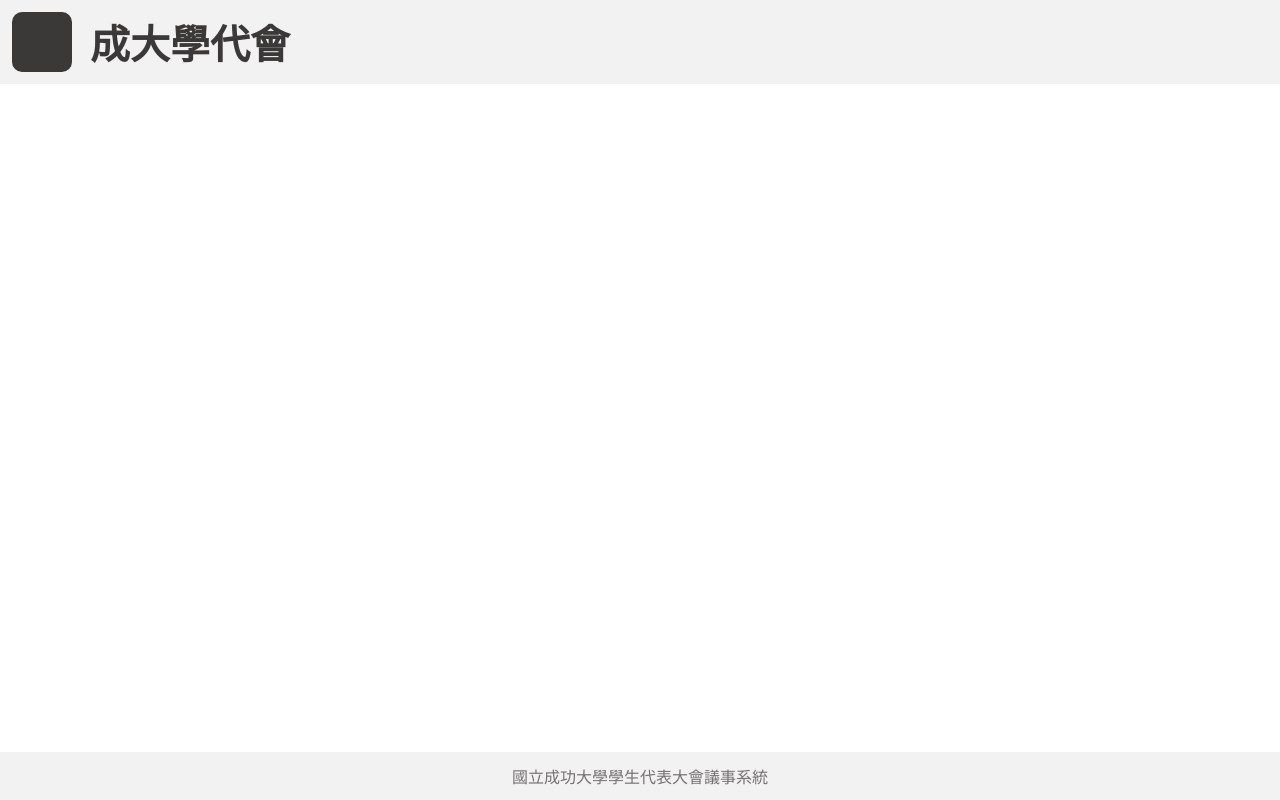
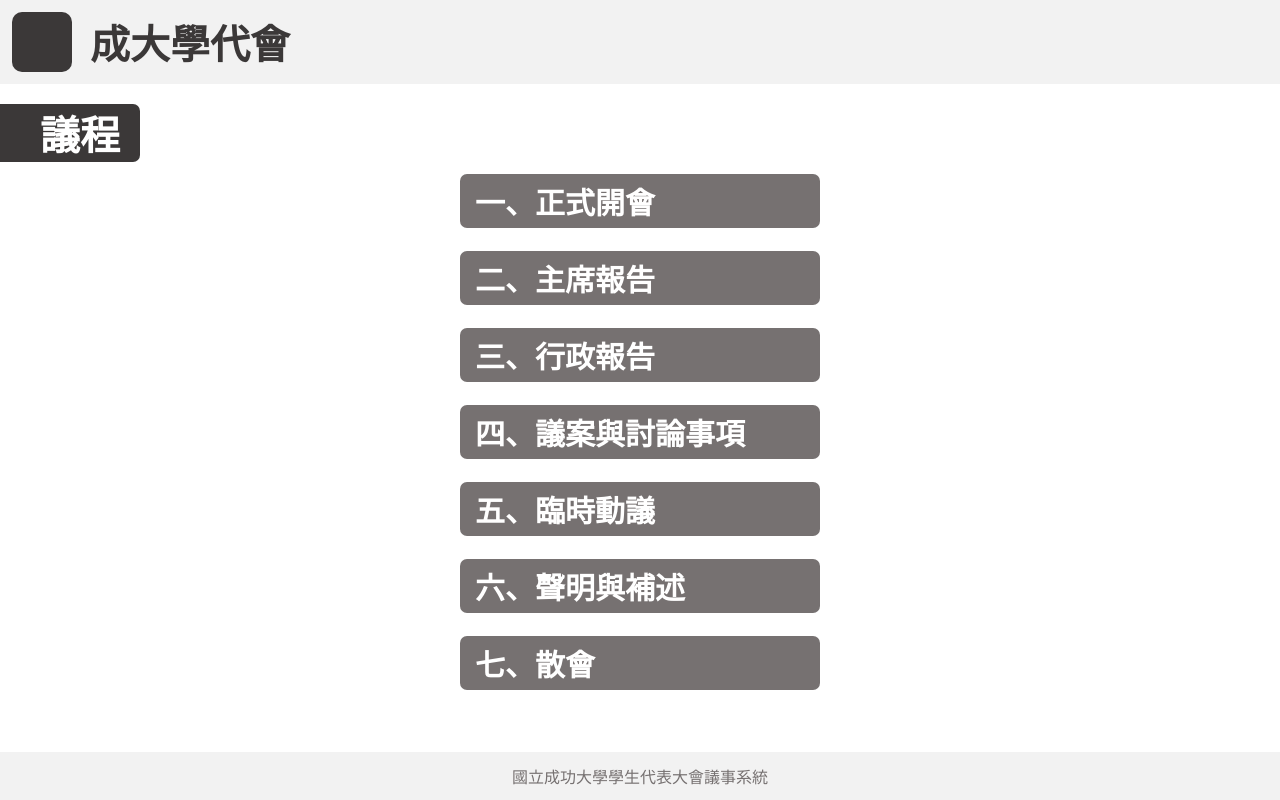
Before and after one commit to a86101102/Council, a Vue app: page /#/conference_schedule in a window 1280 px wide. Built offline with nearby package versions, Linux system fonts and the light colour scheme.

Commit message:
finish a part of ConferenceSchedule,edit some text_size variable

```diff
--- a/src/components/ErrorWindow.vue
+++ b/src/components/ErrorWindow.vue
@@ -1,5 +1,5 @@
 <template>
-  <div class="errorWindow container window">
+  <div class="error_window container window">
     <div class="error_container">
       <span class="error_block">錯 誤</span>
       <p class="error_message">會議簽到未開放/已過期</p>
--- a/src/components/LoginWindow.vue
+++ b/src/components/LoginWindow.vue
@@ -1,10 +1,10 @@
 <template>
-  <div class="loginWindow container window">
+  <div class="login_window container window">
     <div class="login_container">
       <div class="login_target">
         <div class="conference_item">
           <div class="item_block">
-            <h2 class="item_block__session">108學年度第一會期</h2>
+            <h3 class="item_block__session">108學年度第一會期</h3>
             <h2 class="item_block__name">第二次常會</h2>
             <div class="item_block__time">108.10.02 20:00 開放登入</div>
           </div>
--- a/src/layout/components/Navbar.vue
+++ b/src/layout/components/Navbar.vue
@@ -34,8 +34,8 @@ export default {
     border-radius: 10px;
   }
   h1.navbar__title{
-    font-size: $text_l;
-    font-weight: 700;
+    // font-size: $text_l;
+    // font-weight: 700;
     margin: 0;
     margin-left: 18px;
   }
--- a/src/router/index.js
+++ b/src/router/index.js
@@ -20,10 +20,15 @@ const routes = [
     // route level code-splitting
     // this generates a separate chunk (about.[hash].js) for this route
     // which is lazy-loaded when the route is visited.
-    component: () => import(/* webpackChunkName: "about" */ '../views/ConferenceChoose.vue'),
+    component: () => import(/* webpackChunkName: "ConferenceChoose" */ '../views/ConferenceChoose.vue'),
     meta:{
       title:'登入會議'
     }
+  },
+  {
+    path: '/conference_schedule',
+    name: 'conference_schedule',
+    component: () => import(/* webpackChunkName: "ConferenceSchedule" */ '../views/ConferenceSchedule.vue'),
   }
 ]
 
--- a/src/styles/_variables.scss
+++ b/src/styles/_variables.scss
@@ -7,7 +7,7 @@ $title2:#a6a6a6;    //議程中區塊              166, 166, 166
 $title3:#d0cece;    //議程小區塊              208, 206, 206
 $notes: #afabab;    //備註字體顏色            175, 171, 171
 //=====字的部分=====
-$text_l: 40px;  //ppt裡的大標
-$text_m: 30px;  //ppt裡的中標
-$text_s: 24px;  //ppt裡的小標
+$text_l: 40px;  //ppt裡的大標     24
+$text_m: 30px;  //ppt裡的中標     18
+$text_s: 24px;  //ppt裡的小標     14
 $text  : 16px;  //ppt裡10.5大小字體就當16px
--- a/src/styles/style.scss
+++ b/src/styles/style.scss
@@ -12,6 +12,19 @@ body{
 h1,h2,h3,h4,h5,h6{
   margin-top: 0;
   margin-bottom: 0.5rem;
+}
+
+h1{
+  font-size: $text_l; //ppt24
+  font-weight: 700;
+}
+h2{
+  font-size: 34px;    //ppt20
+  font-weight: 700;
+}
+h3{
+  font-size: $text_m; //ppt18
+  font-weight: 700;
 }
 
 p{
--- a/src/views/ConferenceChoose.vue
+++ b/src/views/ConferenceChoose.vue
@@ -5,7 +5,7 @@
     <div class="conference_list">
       <div class="conference_item">
         <div class="item_block">
-          <h2 class="item_block__session">108學年度第一會期</h2>
+          <h3 class="item_block__session">108學年度第一會期</h3>
           <h2 class="item_block__name">第一次財委會</h2>
           <div class="item_block__time">108.09.23 19:00 開放登入</div>
         </div>
@@ -13,7 +13,7 @@
       </div>
       <div class="conference_item">
         <div class="item_block">
-          <h2 class="item_block__session">108學年度第一會期</h2>
+          <h3 class="item_block__session">108學年度第一會期</h3>
           <h2 class="item_block__name">第二次常會</h2>
           <div class="item_block__time">108.10.02 20:00 開放登入</div>
         </div>
@@ -37,7 +37,7 @@ export default {
 <style lang="scss">
 .conference_choose{
   width: 100%;
-  flex-grow: 1;
+  // flex-grow: 1;
   &>p{
     color:#000;
     font-size: $text_s;
@@ -70,11 +70,11 @@ export default {
   color: #fff;
   padding: 10px;
   &__session{
-    font-size: $text_m;
+    // font-size: $text_m;
     margin-bottom: 0;
   }
   &__name{
-    font-size: 34px;
+    // font-size: 34px;
     letter-spacing:5px;
   }
   &__time{
--- /dev/null
+++ b/src/views/ConferenceSchedule.vue
@@ -0,0 +1,84 @@
+<template>
+  <div class="conference_schedule">
+    <div class="topic">議程</div>
+    <div class="schedule_list">
+      <div class="schedule_block">
+        <h3 class="schedule_block__title">一、正式開會</h3>
+      </div>
+      <div class="schedule_block">
+        <h3 class="schedule_block__title">二、主席報告</h3>
+      </div>
+      <div class="schedule_block">
+        <h3 class="schedule_block__title">三、行政報告</h3>
+      </div>
+      <div class="schedule_block">
+        <h3 class="schedule_block__title">四、議案與討論事項</h3>
+      </div>
+      <div class="schedule_block">
+        <h3 class="schedule_block__title">五、臨時動議</h3>
+      </div>
+      <div class="schedule_block">
+        <h3 class="schedule_block__title">六、聲明與補述</h3>
+      </div>
+      <div class="schedule_block">
+        <h3 class="schedule_block__title">七、散會</h3>
+      </div>
+    </div>
+  </div>
+</template>
+
+<script>
+export default {
+  name: 'ConferenceSchedule',
+  components: {
+    // LoginWindow,
+  }
+}
+</script>
+
+<style lang="scss" scoped>
+.conference_schedule{
+  width: 100%;
+}
+
+.topic{
+  position: absolute;
+  left: -20px;
+  border-radius: 7px;
+  background-color: $primary;
+  color: #fff;
+  font-size: $text_l;
+  font-weight: 700;
+  padding: 0 20px 0 60px;
+  margin-top: 20px;
+}
+
+.schedule_list{
+  margin-top: 90px;
+  width: 100%;
+  display: flex;
+  flex-direction: column;
+  justify-content: center;
+  .schedule_block{
+    width: 100%;
+    display: flex;
+    justify-content: center;
+    margin-bottom: 15px;
+    &__title{
+      border-radius: 7px;
+      background-color: $title1;
+      color: #fff;
+      font-size: $text_m;
+      font-weight: 700;
+      text-align: left;
+      padding: 5px 15px;
+      width: 100%;
+      max-width: 360px;
+    }
+  }
+}
+
+// .schedule_title{
+
+// }
+</style>
```
